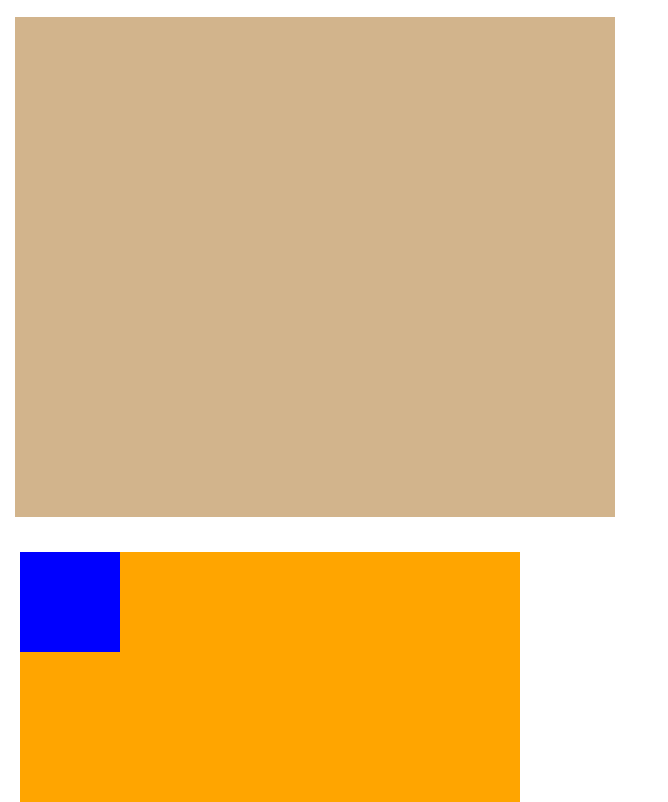
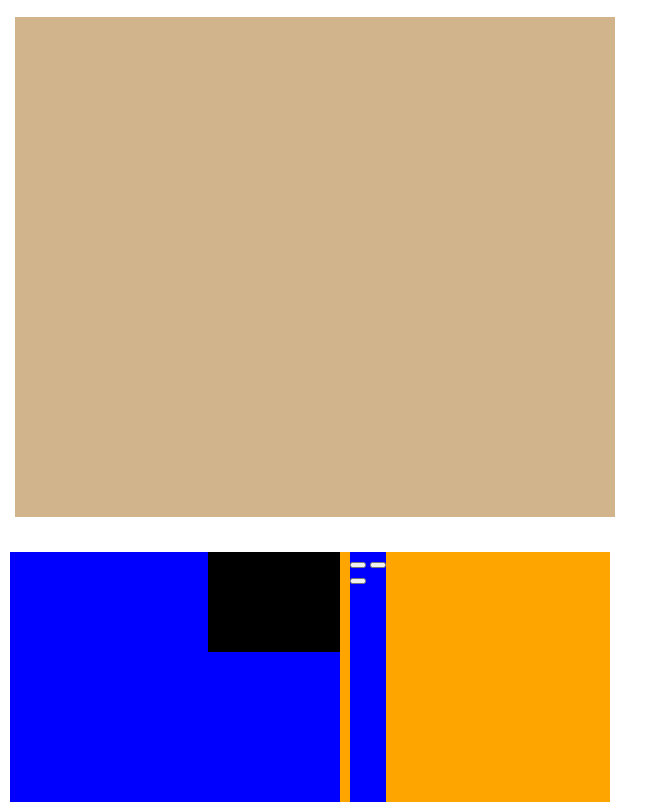
Before and after one commit to adavila0329/unit-4-game, a plain HTML site: page index.html in a window 1280 px wide. Shown: the part 238-1040 px from the top of the page, without its empty margins (0-668 px from the left). Drawn offline with Linux system fonts and the light colour scheme.

Commit message:
added more html and css

```diff
--- a/assets/css/style.css
+++ b/assets/css/style.css
@@ -23,14 +23,30 @@ body{
 }
 
 #Row3{
-    margin: 35px auto auto 20px;
-    width: 500px;
+    margin: 35px 0 0 10px;
+    width: 600px;
     height: 250px;
     background-color: orange;
 }
 
 .numBox{
-    width: 100px;
-    height: 100px;
+    width: 55%;
+    height: 100%;
+    float: left;
     background-color: blue;
 }
+
+.winLose{
+    width: 40%;
+    height: 100px;
+    float: right;
+    background-color: black;
+}
+
+#gameButtons{
+    width: 35px auto auto 10px;
+    height: 100%;
+    background-color: blue;
+    margin: 0 10px 0 10px;
+    float: left;
+}
--- a/index.html
+++ b/index.html
@@ -13,12 +13,30 @@
         <div class="titleHeader">Crysral Collectors</div>
     </div>
 
-        <div id="instructions"></div>
+    <div id="instructions"></div>
 
-        <div id="Row3">
-            <div class="numBox"></div>
-            <div
-            class="winLose"></div>
+    <div id="Row3">
+        <div class="numBox">
+            <div class="winLose">
+            </div>
+        </div>
+
+        <div id="gameButtons">
+            <button class="button1">
+                <div class="box"></div>
+            </button>
+            <button class="button2">
+                <div class="box"></div>
+            </button>
+            <buttonclass="button3">
+                <div class="box"></div>
+            </button>
+            <button class="button4">
+                <div class="box"></div>
+            </button>
+
+        </div>
+
 
     </div>
 </body>
```
